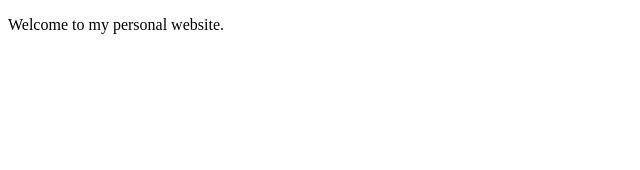
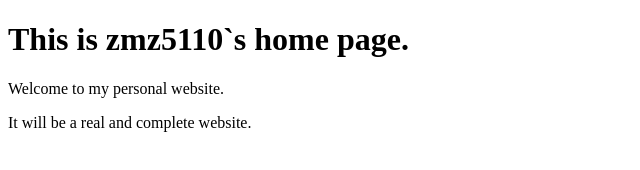
Before and after one commit to zmz5110/MyPersonalWebsite, a plain HTML site: page index.html in a window 1280 px wide. Shown: the whole page, without its empty margins (0-640 px from the left). Drawn offline with Linux system fonts and the light colour scheme.

Commit message:
add something easy

```diff
--- a/index.html
+++ b/index.html
@@ -4,6 +4,8 @@
     <title>zmz5110`s home page</title>
 </head>
 <body>
+    <h1>This is zmz5110`s home page.</h1>
     <p>Welcome to my personal website.</p>
+    <p>It will be a real and complete website.</p>
 </body>
 </head>
```
